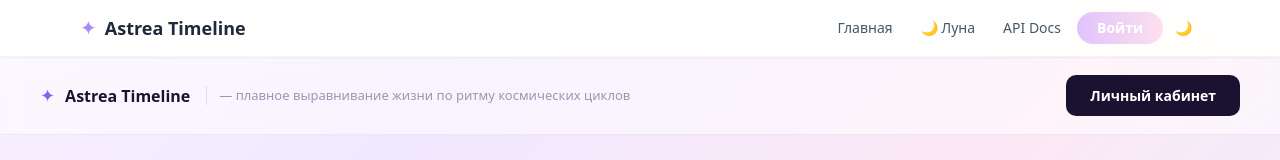
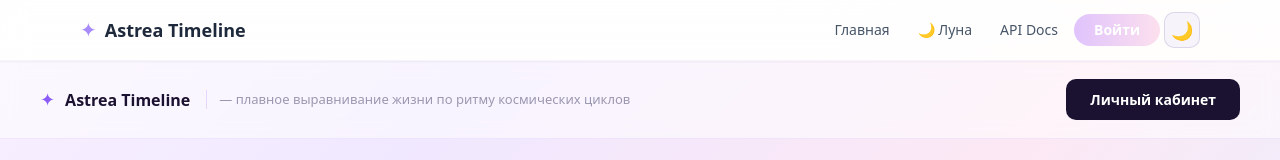
Before and after one commit to alex753ad/astro, a React (Vite) app in the folder frontend/: page / in a window 1280 px wide. Shown: the top 160 px of the page. Built offline with nearby package versions, Linux system fonts and the light colour scheme.

Commit message:
feat: F3 dark/light theme toggle with CSS variables

```diff
--- a/frontend/src/App.jsx
+++ b/frontend/src/App.jsx
@@ -11,12 +11,17 @@ import AuthModal from './components/AuthModal';
 import LunarCalendarPage from './pages/LunarCalendarPage';
 import SharePage from './pages/SharePage';
 import { ToastProvider } from './components/Toast';
+import ThemeToggle from './components/ThemeToggle';
 
 function useDarkMode() {
-  const [dark, setDark] = useState(() => localStorage.getItem('theme') === 'dark');
+  const [dark, setDark] = useState(() => {
+    const stored = localStorage.getItem('astrea_theme');
+    if (stored) return stored === 'dark';
+    return window.matchMedia?.('(prefers-color-scheme: dark)').matches ?? false;
+  });
   useEffect(() => {
     document.documentElement.classList.toggle('dark', dark);
-    localStorage.setItem('theme', dark ? 'dark' : 'light');
+    localStorage.setItem('astrea_theme', dark ? 'dark' : 'light');
   }, [dark]);
   return [dark, () => setDark(d => !d)];
 }
@@ -107,13 +112,7 @@ function Header({ onShowAuth, dark, toggleDark }) {
             </button>
           )}
 
-          <button
-            onClick={toggleDark}
-            title="Сменить тему"
-            className="px-2 py-1.5 rounded-full text-slate-500 hover:bg-slate-100 transition-all duration-200"
-          >
-            {dark ? '☀️' : '🌙'}
-          </button>
+          <ThemeToggle dark={dark} onToggle={toggleDark} />
         </nav>
       </div>
     </header>
--- /dev/null
+++ b/frontend/src/components/ThemeToggle.jsx
@@ -0,0 +1,54 @@
+/**
+ * ThemeToggle.jsx — F3
+ *
+ * Переключатель dark/light темы.
+ * Сохраняет выбор в localStorage под ключом astrea_theme.
+ *
+ * Применяет класс 'dark' на <html> для Tailwind dark-mode.
+ *
+ * Использование:
+ *   import ThemeToggle from './components/ThemeToggle';
+ *   <ThemeToggle />
+ */
+
+import React, { useState, useEffect } from 'react';
+
+const STORAGE_KEY = 'astrea_theme';
+
+export function useTheme() {
+  const [dark, setDark] = useState(() => {
+    const stored = localStorage.getItem(STORAGE_KEY);
+    if (stored) return stored === 'dark';
+    return window.matchMedia?.('(prefers-color-scheme: dark)').matches ?? false;
+  });
+
+  useEffect(() => {
+    document.documentElement.classList.toggle('dark', dark);
+    localStorage.setItem(STORAGE_KEY, dark ? 'dark' : 'light');
+  }, [dark]);
+
+  const toggle = () => setDark(d => !d);
+  return { dark, toggle };
+}
+
+export default function ThemeToggle({ dark, onToggle }) {
+  return (
+    <button
+      onClick={onToggle}
+      title={dark ? 'Светлая тема' : 'Тёмная тема'}
+      aria-label={dark ? 'Переключить на светлую тему' : 'Переключить на тёмную тему'}
+      style={{
+        display: 'flex', alignItems: 'center', justifyContent: 'center',
+        width: 36, height: 36, borderRadius: 10,
+        border: '1px solid rgba(112,96,160,0.2)',
+        background: dark ? 'rgba(30,26,46,0.8)' : 'rgba(244,240,250,0.8)',
+        cursor: 'pointer',
+        fontSize: 18,
+        transition: 'all 0.2s',
+        flexShrink: 0,
+      }}
+    >
+      {dark ? '☀️' : '🌙'}
+    </button>
+  );
+}
--- a/frontend/src/index.css
+++ b/frontend/src/index.css
@@ -1,11 +1,33 @@
 @tailwind base;
 @tailwind components;
 @tailwind utilities;
+
+/* ── CSS-переменные для light / dark (F3) ─────────────────── */
+:root {
+  --bg:              #FDFBF9;
+  --bg-card:         #FFFFFF;
+  --text-primary:    #1E1A2E;
+  --text-secondary:  #7060A0;
+  --border:          #EDE8F5;
+  --accent:          #7C6CFF;
+}
+
+.dark {
+  --bg:              #0F0A1A;
+  --bg-card:         #1A1230;
+  --text-primary:    #E2DFF0;
+  --text-secondary:  #9B97B0;
+  --border:          #2A2245;
+  --accent:          #A78BFA;
+}
 
 @layer base {
   body {
     @apply bg-brand-dark text-brand-text antialiased;
     min-height: 100vh;
+    background-color: var(--bg);
+    color: var(--text-primary);
+    transition: background-color 0.25s ease, color 0.25s ease;
   }
 
   ::selection {
```
